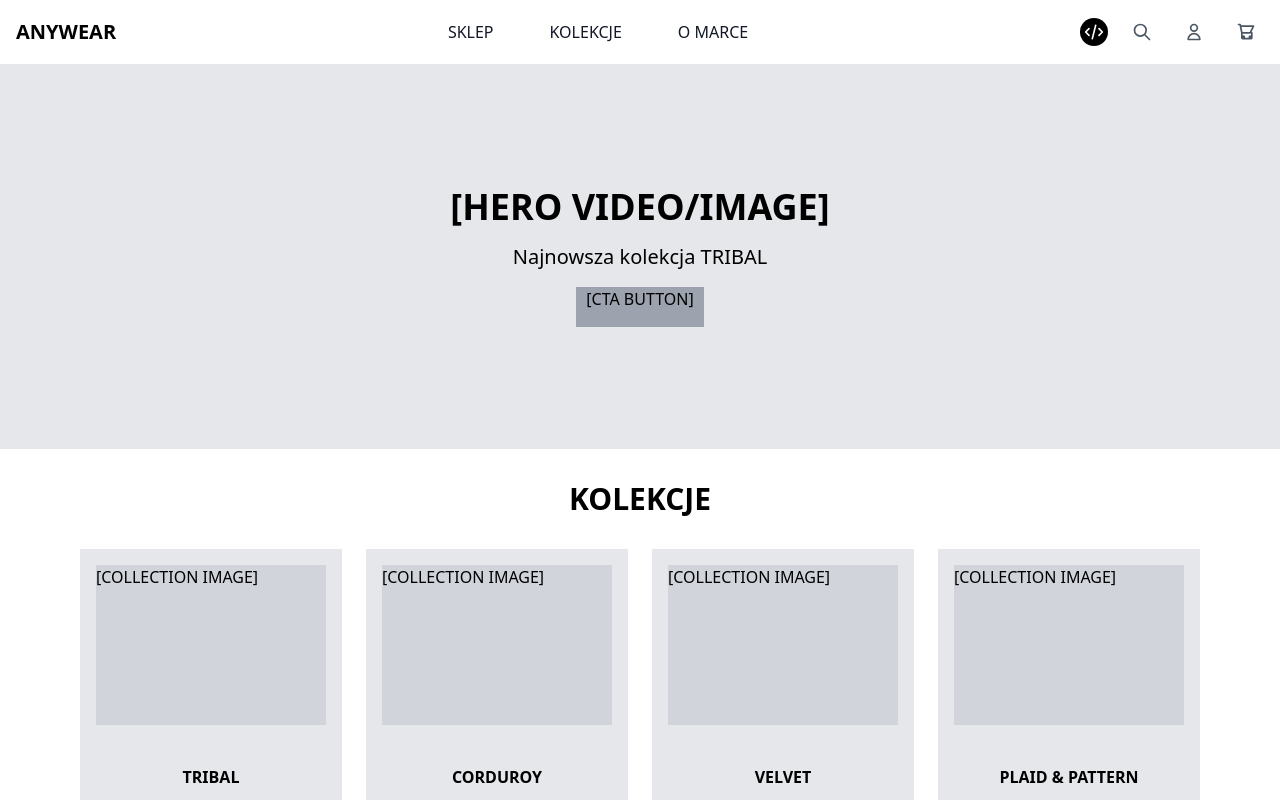
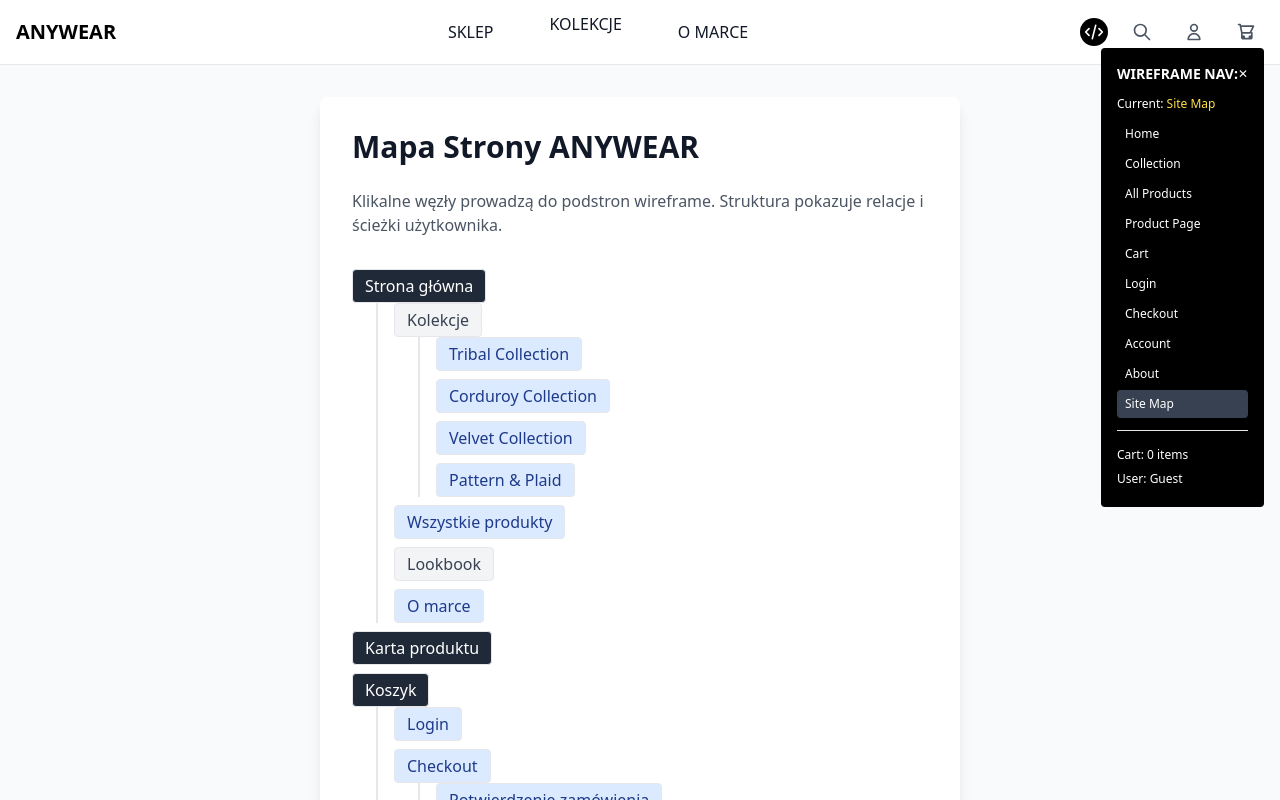
Before and after one commit to waether-the-strm/anywear-wireframe, a React (Vite) app: page /sitemap in a window 1280 px wide. Both pictures are taken after a click on the button 1094 px from the left and 32 px from the top of the page. Shown: the top 800 px of the page. Built offline with nearby package versions, Linux system fonts and the light colour scheme.

Commit message:
feat: implement routing with react-router and update navigation components

```diff
--- a/anywear_wireframe.tsx
+++ b/anywear_wireframe.tsx
@@ -1,4 +1,13 @@
 import React, { useState } from "react";
+import {
+  BrowserRouter as Router,
+  Routes,
+  Route,
+  useNavigate,
+  useLocation,
+  Navigate,
+  Link,
+} from "react-router-dom";
 import Navigation from "./src/components/Navigation";
 import Footer from "./src/components/Footer";
 import SiteMap from "./src/components/SiteMap";
@@ -14,135 +23,159 @@ import OrderConfirmationPage from "./src/views/OrderConfirmationPage";
 import AccountPage from "./src/views/AccountPage";
 import AboutPage from "./src/views/AboutPage";
 
-const products = [
-  {
-    id: 1,
-    name: "Product Name 1",
-    collection: "tribal",
-    category: "pants",
-    price: "299 PLN",
-    image: "/api/placeholder/200/250",
-  },
-  {
-    id: 2,
-    name: "Product Name 2",
-    collection: "tribal",
-    category: "hoodie",
-    price: "399 PLN",
-    image: "/api/placeholder/200/250",
-  },
-  {
-    id: 3,
-    name: "Product Name 3",
-    collection: "corduroy",
-    category: "pants",
-    price: "329 PLN",
-    image: "/api/placeholder/200/250",
-  },
-  {
-    id: 4,
-    name: "Product Name 4",
-    collection: "velvet",
-    category: "tshirt",
-    price: "199 PLN",
-    image: "/api/placeholder/200/250",
-  },
-];
-
-const Wireframe = () => {
-  const [currentPage, setCurrentPage] = useState("home");
+// Główny komponent aplikacji
+const WireframeApp = () => {
+  // Przykładowe dane i stany (możesz dostosować do swojego modelu)
+  const [user, setUser] = useState(null);
   const [cart, setCart] = useState([]);
-  const [user, setUser] = useState(null);
   const [checkoutAsGuest, setCheckoutAsGuest] = useState(false);
-  const [showWireframeNav, setShowWireframeNav] = useState(true);
+  const [showWireframeNav, setShowWireframeNav] = useState(false);
+  // Przykładowe produkty (możesz podmienić na własne źródło danych)
+  const products = [];
+  const navigate = useNavigate();
+  const location = useLocation();
+  const pathToLabel = {
+    "/": "Home",
+    "/tribal": "Collection",
+    "/all-products": "All Products",
+    "/product": "Product Page",
+    "/cart": "Cart",
+    "/login": "Login",
+    "/checkout": "Checkout",
+    "/account": "Account",
+    "/about": "About",
+    "/sitemap": "Site Map",
+  };
 
   return (
     <div className="min-h-screen flex flex-col bg-white">
       <div className="flex-1 flex flex-col">
         <Navigation
-          setCurrentPage={setCurrentPage}
+          setCurrentPage={(path) => navigate(path)}
           user={user}
           setUser={setUser}
           cart={cart}
           toggleWireframeNav={() => setShowWireframeNav(!showWireframeNav)}
         />
 
-        {currentPage === "home" && <HomePage setCurrentPage={setCurrentPage} />}
-        {currentPage === "tribal" && (
+        <Routes>
+          <Route
+            path="/"
+            element={<HomePage setCurrentPage={(path) => navigate(path)} />}
+          />
+          <Route
+            path="/tribal"
+            element={
               <CollectionPage
                 collection="tribal"
                 products={products}
-            setCurrentPage={setCurrentPage}
+                setCurrentPage={(path) => navigate(path)}
               />
-        )}
-        {currentPage === "corduroy" && (
+            }
+          />
+          <Route
+            path="/corduroy"
+            element={
               <CollectionPage
                 collection="corduroy"
                 products={products}
-            setCurrentPage={setCurrentPage}
+                setCurrentPage={(path) => navigate(path)}
               />
-        )}
-        {currentPage === "velvet" && (
+            }
+          />
+          <Route
+            path="/velvet"
+            element={
               <CollectionPage
                 collection="velvet"
                 products={products}
-            setCurrentPage={setCurrentPage}
+                setCurrentPage={(path) => navigate(path)}
               />
-        )}
-        {currentPage === "plaid" && (
+            }
+          />
+          <Route
+            path="/plaid"
+            element={
               <CollectionPage
                 collection="plaid"
                 products={products}
-            setCurrentPage={setCurrentPage}
+                setCurrentPage={(path) => navigate(path)}
               />
-        )}
-        {currentPage === "all-products" && (
-          <AllProductsPage products={products} setCurrentPage={setCurrentPage} />
-        )}
-        {currentPage === "product" && (
-          <ProductPage cart={cart} setCart={setCart} />
-        )}
-        {currentPage === "cart" && (
+            }
+          />
+          <Route
+            path="/all-products"
+            element={
+              <AllProductsPage
+                products={products}
+                setCurrentPage={(path) => navigate(path)}
+              />
+            }
+          />
+          <Route
+            path="/product"
+            element={<ProductPage cart={cart} setCart={setCart} />}
+          />
+          <Route
+            path="/cart"
+            element={
               <CartPage
                 cart={cart}
-            setCurrentPage={setCurrentPage}
+                setCurrentPage={(path) => navigate(path)}
                 setCart={setCart}
               />
-        )}
-        {currentPage === "login" && (
+            }
+          />
+          <Route
+            path="/login"
+            element={
               <LoginPage
                 setUser={setUser}
-            setCurrentPage={setCurrentPage}
+                setCurrentPage={(path) => navigate(path)}
                 cart={cart}
               />
-        )}
-        {currentPage === "checkout" && (
+            }
+          />
+          <Route
+            path="/checkout"
+            element={
               <CheckoutPage
                 user={user}
                 cart={cart}
-            setCurrentPage={setCurrentPage}
+                setCurrentPage={(path) => navigate(path)}
                 checkoutAsGuest={checkoutAsGuest}
                 setCheckoutAsGuest={setCheckoutAsGuest}
               />
-        )}
-        {currentPage === "order-confirmation" && (
+            }
+          />
+          <Route
+            path="/order-confirmation"
+            element={
               <OrderConfirmationPage
                 cart={cart}
                 user={user}
-            setCurrentPage={setCurrentPage}
+                setCurrentPage={(path) => navigate(path)}
                 setCart={setCart}
               />
-        )}
-        {currentPage === "account" && (
+            }
+          />
+          <Route
+            path="/account"
+            element={
               <AccountPage
                 user={user}
                 setUser={setUser}
-            setCurrentPage={setCurrentPage}
+                setCurrentPage={(path) => navigate(path)}
               />
-        )}
-
-        {currentPage === "about" && <AboutPage />}
-        {currentPage === "sitemap" && <SiteMap setCurrentPage={setCurrentPage} />}
+            }
+          />
+          <Route path="/about" element={<AboutPage />} />
+          <Route
+            path="/sitemap"
+            element={<SiteMap setCurrentPage={(path) => navigate(path)} />}
+          />
+          <Route path="*" element={<Navigate to="/" />} />
+        </Routes>
 
         {/* Chat Support Component - dostępny tylko dla zalogowanych użytkowników */}
         {user && <ChatSupport user={user} />}
@@ -160,70 +193,111 @@ const Wireframe = () => {
                 ✕
               </button>
             </div>
-            <div className="font-medium mb-2">Current: <span className="text-yellow-300">{currentPage}</span></div>
-            <button
-              onClick={() => setCurrentPage("home")}
-              className={`block w-full text-left py-1.5 px-2 my-0.5 rounded hover:bg-gray-700 ${currentPage === "home" ? "bg-gray-700 font-medium" : ""}`}
+            <div className="font-medium mb-2">
+              Current:{" "}
+              <span className="text-yellow-300">
+                {pathToLabel[location.pathname] ||
+                  location.pathname.replace("/", "")}
+              </span>
+            </div>
+            <Link
+              to="/"
+              className={`block w-full text-left py-1.5 px-2 my-0.5 rounded hover:bg-gray-700 ${
+                location.pathname === "/" ? "bg-gray-700 font-medium" : ""
+              }`}
             >
               Home
-            </button>
-            <button
-              onClick={() => setCurrentPage("tribal")}
-              className={`block w-full text-left py-1.5 px-2 my-0.5 rounded hover:bg-gray-700 ${currentPage === "tribal" ? "bg-gray-700 font-medium" : ""}`}
+            </Link>
+            <Link
+              to="/tribal"
+              className={`block w-full text-left py-1.5 px-2 my-0.5 rounded hover:bg-gray-700 ${
+                location.pathname === "/tribal" ? "bg-gray-700 font-medium" : ""
+              }`}
             >
               Collection
-            </button>
-            <button
-              onClick={() => setCurrentPage("all-products")}
-              className={`block w-full text-left py-1.5 px-2 my-0.5 rounded hover:bg-gray-700 ${currentPage === "all-products" ? "bg-gray-700 font-medium" : ""}`}
+            </Link>
+            <Link
+              to="/all-products"
+              className={`block w-full text-left py-1.5 px-2 my-0.5 rounded hover:bg-gray-700 ${
+                location.pathname === "/all-products"
+                  ? "bg-gray-700 font-medium"
+                  : ""
+              }`}
             >
               All Products
-            </button>
-          <button
-            onClick={() => setCurrentPage("product")}
-            className={`block w-full text-left py-1.5 px-2 my-0.5 rounded hover:bg-gray-700 ${currentPage === "product" ? "bg-gray-700 font-medium" : ""}`}
+            </Link>
+            <Link
+              to="/product"
+              className={`block w-full text-left py-1.5 px-2 my-0.5 rounded hover:bg-gray-700 ${
+                location.pathname === "/product"
+                  ? "bg-gray-700 font-medium"
+                  : ""
+              }`}
             >
               Product Page
-          </button>
-          <button
-            onClick={() => setCurrentPage("cart")}
-            className={`block w-full text-left py-1.5 px-2 my-0.5 rounded hover:bg-gray-700 ${currentPage === "cart" ? "bg-gray-700 font-medium" : ""}`}
+            </Link>
+            <Link
+              to="/cart"
+              className={`block w-full text-left py-1.5 px-2 my-0.5 rounded hover:bg-gray-700 ${
+                location.pathname === "/cart" ? "bg-gray-700 font-medium" : ""
+              }`}
             >
               Cart
-          </button>
-          <button
-            onClick={() => setCurrentPage("login")}
-            className={`block w-full text-left py-1.5 px-2 my-0.5 rounded hover:bg-gray-700 ${currentPage === "login" ? "bg-gray-700 font-medium" : ""}`}
+            </Link>
+            <Link
+              to="/login"
+              className={`block w-full text-left py-1.5 px-2 my-0.5 rounded hover:bg-gray-700 ${
+                location.pathname === "/login" ? "bg-gray-700 font-medium" : ""
+              }`}
             >
               Login
-          </button>
-          <button
-            onClick={() => setCurrentPage("checkout")}
-            className={`block w-full text-left py-1.5 px-2 my-0.5 rounded hover:bg-gray-700 ${currentPage === "checkout" ? "bg-gray-700 font-medium" : ""}`}
+            </Link>
+            <Link
+              to="/checkout"
+              className={`block w-full text-left py-1.5 px-2 my-0.5 rounded hover:bg-gray-700 ${
+                location.pathname === "/checkout"
+                  ? "bg-gray-700 font-medium"
+                  : ""
+              }`}
             >
               Checkout
-          </button>
-          <button
-            onClick={() => setCurrentPage("account")}
-            className={`block w-full text-left py-1.5 px-2 my-0.5 rounded hover:bg-gray-700 ${currentPage === "account" ? "bg-gray-700 font-medium" : ""}`}
+            </Link>
+            <Link
+              to="/account"
+              className={`block w-full text-left py-1.5 px-2 my-0.5 rounded hover:bg-gray-700 ${
+                location.pathname === "/account"
+                  ? "bg-gray-700 font-medium"
+                  : ""
+              }`}
             >
               Account
-          </button>
-          <button
-            onClick={() => setCurrentPage("about")}
-            className={`block w-full text-left py-1.5 px-2 my-0.5 rounded hover:bg-gray-700 ${currentPage === "about" ? "bg-gray-700 font-medium" : ""}`}
+            </Link>
+            <Link
+              to="/about"
+              className={`block w-full text-left py-1.5 px-2 my-0.5 rounded hover:bg-gray-700 ${
+                location.pathname === "/about" ? "bg-gray-700 font-medium" : ""
+              }`}
             >
               About
-          </button>
-          <button
-            onClick={() => setCurrentPage("sitemap")}
-            className={`block w-full text-left py-1.5 px-2 my-0.5 rounded hover:bg-gray-700 ${currentPage === "sitemap" ? "bg-gray-700 font-medium" : ""}`}
+            </Link>
+            <Link
+              to="/sitemap"
+              className={`block w-full text-left py-1.5 px-2 my-0.5 rounded hover:bg-gray-700 ${
+                location.pathname === "/sitemap"
+                  ? "bg-gray-700 font-medium"
+                  : ""
+              }`}
             >
               Site Map
-          </button>
+            </Link>
             <hr className="my-3" />
-          <div className="text-xs py-1">Cart: <span className="font-medium">{cart.length} items</span></div>
-          <div className="text-xs py-1">User: <span className="font-medium">{user ? user.name : "Guest"}</span></div>
+            <div className="text-xs py-1">
+              Cart: <span className="font-medium">{cart.length} items</span>
+            </div>
+            <div className="text-xs py-1">
+              User:{" "}
+              <span className="font-medium">{user ? user.name : "Guest"}</span>
+            </div>
           </div>
         )}
       </div>
@@ -232,4 +306,10 @@ const Wireframe = () => {
   );
 };
 
+const Wireframe = () => (
+  <Router>
+    <WireframeApp />
+  </Router>
+);
+
 export default Wireframe;
--- a/src/components/Navigation.tsx
+++ b/src/components/Navigation.tsx
@@ -1,4 +1,5 @@
 import React from "react";
+import { Link } from "react-router-dom";
 
 type NavigationProps = {
   setCurrentPage: (page: string) => void;
@@ -21,73 +22,53 @@ const Navigation = ({
         <div className="flex items-center justify-between h-16">
           {/* Logo */}
           <div className="flex-shrink-0">
-            <button
+            <Link
+              to="/"
               className="text-xl font-bold focus:outline-none"
-              onClick={() => setCurrentPage("home")}
               aria-label="Go to homepage"
             >
               ANYWEAR
-            </button>
+            </Link>
           </div>
 
           {/* Główna nawigacja - uproszczona */}
           <nav className="hidden md:flex space-x-8">
             {/* Sklep (wszystkie produkty) */}
-            <button
-              onClick={() => setCurrentPage("all-products")}
+            <Link
+              to="/all-products"
               className="text-gray-900 hover:text-gray-600 px-3 py-2 font-medium"
             >
               SKLEP
-            </button>
+            </Link>
             {/* Dropdown dla kolekcji */}
             <div className="relative group">
-              <button className="text-gray-900 hover:text-gray-600 px-3 py-2 font-medium">
+              <span className="text-gray-900 hover:text-gray-600 px-3 py-2 font-medium cursor-default">
                 KOLEKCJE
-              </button>
+              </span>
               <div className="absolute left-0 mt-2 w-48 bg-white border border-gray-200 rounded-md shadow-lg opacity-0 invisible group-hover:opacity-100 group-hover:visible transition-all">
-                <button
-                  onClick={() => setCurrentPage("tribal")}
-                  className="block w-full text-left px-4 py-2 text-sm text-gray-700 hover:bg-gray-100"
-                >
-                  Tribal Collection
-                </button>
-                <button
-                  onClick={() => setCurrentPage("corduroy")}
-                  className="block w-full text-left px-4 py-2 text-sm text-gray-700 hover:bg-gray-100"
-                >
-                  Corduroy
-                </button>
-                <button
-                  onClick={() => setCurrentPage("velvet")}
-                  className="block w-full text-left px-4 py-2 text-sm text-gray-700 hover:bg-gray-100"
-                >
-                  Velvet
-                </button>
-                <button
-                  onClick={() => setCurrentPage("plaid")}
-                  className="block w-full text-left px-4 py-2 text-sm text-gray-700 hover:bg-gray-100"
-                >
-                  Pattern & Plaid
-                </button>
+                <Link to="/tribal" className="block w-full text-left px-4 py-2 text-sm text-gray-700 hover:bg-gray-100">Tribal Collection</Link>
+                <Link to="/corduroy" className="block w-full text-left px-4 py-2 text-sm text-gray-700 hover:bg-gray-100">Corduroy</Link>
+                <Link to="/velvet" className="block w-full text-left px-4 py-2 text-sm text-gray-700 hover:bg-gray-100">Velvet</Link>
+                <Link to="/plaid" className="block w-full text-left px-4 py-2 text-sm text-gray-700 hover:bg-gray-100">Pattern & Plaid</Link>
                 <div className="border-t border-gray-200 mt-2 pt-2">
-                  <button
-                    onClick={() => setCurrentPage("all-products")}
+                  <Link
+                    to="/all-products"
                     className="block w-full text-left px-4 py-2 text-sm font-medium text-gray-900 hover:bg-gray-100"
                   >
                     Wszystkie produkty
-                  </button>
+                  </Link>
                 </div>
               </div>
             </div>
 
             {/* Proste linki */}
             {/* HOME removed, logo is now home */}
-            <button
-              onClick={() => setCurrentPage("about")}
+            <Link
+              to="/about"
               className="text-gray-900 hover:text-gray-600 px-3 py-2 font-medium"
             >
               O MARCE
-            </button>
+            </Link>
           </nav>
 
           {/* Akcje użytkownika - uproszczone */}
--- a/src/components/SiteMap.tsx
+++ b/src/components/SiteMap.tsx
@@ -1,3 +1,5 @@
+import { Link } from "react-router-dom";
+
 type SiteMapProps = {
   setCurrentPage?: (page: string) => void;
 };
@@ -72,8 +74,14 @@ const SiteMap = ({ setCurrentPage }: SiteMapProps) => {
         return (
           <li key={node.label} className="mb-2">
                 {isClickable ? (
-              <button
-                onClick={() => setCurrentPage && setCurrentPage(node.page)}
+                  <Link
+                    to={
+                      node.page.startsWith("account-")
+                        ? `/account?tab=${node.page.replace('account-','')}`
+                        : node.page.startsWith("/")
+                        ? node.page
+                        : `/${node.page}`
+                    }
                     className={`inline-block px-3 py-1 rounded font-medium transition text-left ${
                       level === 0
                         ? "bg-gray-800 text-white"
@@ -81,7 +89,7 @@ const SiteMap = ({ setCurrentPage }: SiteMapProps) => {
                     } border border-gray-200 hover:bg-blue-200`}
                   >
                     {node.label}
-              </button>
+                  </Link>
                 ) : (
               <span className="inline-block px-3 py-1 rounded bg-gray-100 text-gray-700 border border-gray-200 font-medium">
                 {node.label}
--- a/src/views/AllProductsPage.tsx
+++ b/src/views/AllProductsPage.tsx
@@ -1,7 +1,7 @@
 import React from "react";
 
 const AllProductsPage = ({ products, setCurrentPage }) => (
-  <div className="max-w-6xl mx-auto px-4 py-8">
+  <div className="max-w-7xl mx-auto px-4 py-8 w-full">
     <h1 className="text-4xl font-bold mb-8">WSZYSTKIE PRODUKTY</h1>
     <div className="flex flex-col md:flex-row gap-8">
       {/* Filters Sidebar */}
--- a/src/views/CheckoutPage.tsx
+++ b/src/views/CheckoutPage.tsx
@@ -7,7 +7,7 @@ const CheckoutPage = ({
   checkoutAsGuest,
   setCheckoutAsGuest,
 }) => (
-  <div className="max-w-6xl mx-auto px-4 py-8">
+  <div className="max-w-7xl mx-auto px-4 py-8 w-full">
     <h1 className="text-3xl font-bold mb-8">FINALIZACJA ZAMÓWIENIA</h1>
     <div className="grid md:grid-cols-3 gap-8">
       {/* Checkout Form */}
--- a/src/views/CollectionPage.tsx
+++ b/src/views/CollectionPage.tsx
@@ -1,7 +1,7 @@
 import React from "react";
 
 const CollectionPage = ({ collection, products, setCurrentPage }) => (
-  <div className="max-w-6xl mx-auto px-4 py-8">
+  <div className="max-w-7xl mx-auto px-4 py-8 w-full">
     {/* Collection Header */}
     <div className="mb-12">
       <div className="bg-gray-200 h-64 mb-6 flex items-center justify-center">
--- a/src/views/ProductPage.tsx
+++ b/src/views/ProductPage.tsx
@@ -1,7 +1,7 @@
 import React from "react";
 
 const ProductPage = ({ cart, setCart }) => (
-  <div className="max-w-6xl mx-auto px-4 py-8">
+  <div className="max-w-7xl mx-auto px-4 py-8 w-full">
     <div className="grid md:grid-cols-2 gap-12">
       {/* Product Images */}
       <div>
```
Also changed, not shown: package.json (+4 -3 lines), 1 other file (tests, documents, lock files or other folders). Lines whose indentation alone changed are shown as unchanged.
